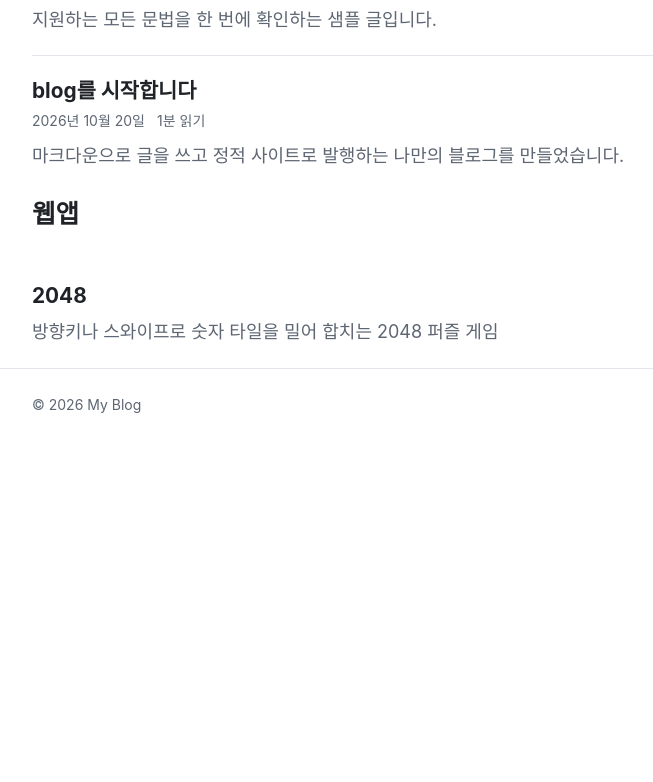
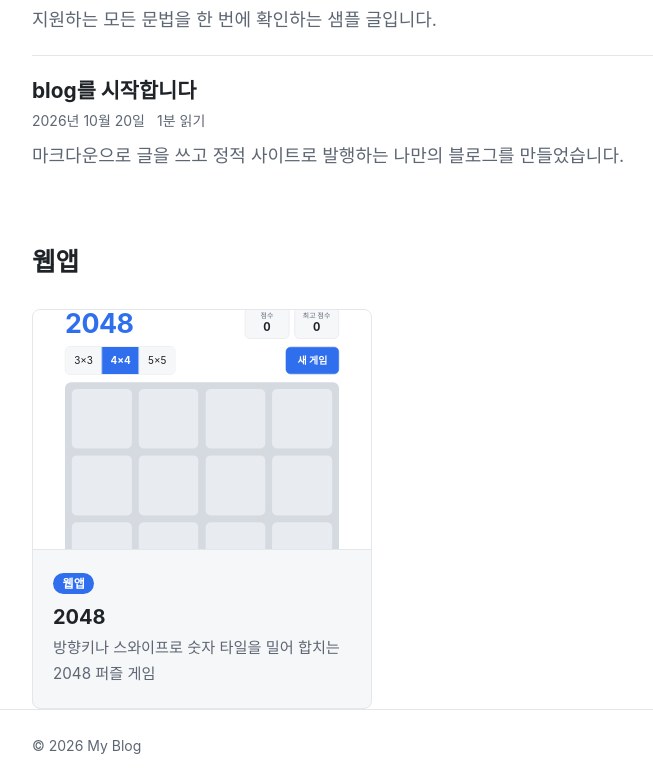
Before and after one commit to totonyj/my-blog, a plain HTML site: page index.html in a window 1280 px wide. Shown: the part 487-1269 px from the top of the page, without its empty margins (258-911 px from the left). Before the commit the page ends 928 px from the top, so only its background shows below. Drawn offline with Linux system fonts and the light colour scheme.

Commit message:
Deploy site (app cards)
Co-Authored-By: Claude Sonnet 5.5 <noreply@anthropic.com>

```diff
--- a/css/style.css
+++ b/css/style.css
@@ -160,3 +160,41 @@ main { padding-top: 2rem; padding-bottom: 3rem; }
 @media (prefers-reduced-motion: reduce) {
   * { transition: none !important; }
 }
+
+/* 웹앱 카드 */
+.apps { margin-top: 3rem; }
+.app-grid { list-style: none; margin: 0; padding: 0; display: grid; gap: 1.25rem; grid-template-columns: 1fr; }
+.app-card {
+  position: relative; overflow: hidden;
+  background: var(--surface); border: 1px solid var(--border); border-radius: var(--radius);
+  transition: transform 0.2s, box-shadow 0.2s, border-color 0.2s;
+}
+.app-card:hover { transform: translateY(-4px); border-color: var(--accent); box-shadow: 0 10px 24px rgba(0, 0, 0, 0.12); }
+.app-card-link { display: block; color: inherit; text-decoration: none; }
+.app-preview {
+  position: relative; height: 240px; overflow: hidden;
+  background: var(--bg); border-bottom: 1px solid var(--border);
+  pointer-events: none;
+}
+/* 480x800 크기로 렌더링한 앱을 축소해 가운데에 맞춘다 */
+.app-preview iframe {
+  position: absolute; top: -2.5rem; left: 50%;
+  width: 480px; height: 800px; border: 0; overflow: hidden;
+  transform: translateX(-50%) scale(0.62); transform-origin: top center;
+}
+.app-info { position: relative; padding: 1rem 1.25rem 1.25rem; }
+.app-info h3 { margin: 0.35rem 0 0.25rem; font-size: 1.25rem; line-height: 1.4; }
+.app-info p { margin: 0; color: var(--text-muted); font-size: 0.95rem; }
+.app-badge {
+  display: inline-block; padding: 0 0.6rem; border-radius: 999px;
+  font-size: 0.75rem; font-weight: 700; color: var(--bg); background: var(--accent);
+}
+.app-card-link:focus-visible { outline: 2px solid var(--accent); outline-offset: -2px; }
+
+@media (min-width: 768px) {
+  .app-grid { grid-template-columns: repeat(2, 1fr); }
+}
+
+@media (prefers-reduced-motion: reduce) {
+  .app-card:hover { transform: none; }
+}
--- a/index.html
+++ b/index.html
@@ -50,13 +50,23 @@
         <p>마크다운으로 글을 쓰고 정적 사이트로 발행하는 나만의 블로그를 만들었습니다.</p>
       </li>
     </ul>
-    <h2 class="page-title">웹앱</h2>
-    <ul class="post-list">
-      <li class="post-item">
-        <h2><a href="apps/2048/index.html">2048</a></h2>
-        <p>방향키나 스와이프로 숫자 타일을 밀어 합치는 2048 퍼즐 게임</p>
-      </li>
-    </ul>
+    <section class="apps">
+      <h2 class="page-title">웹앱</h2>
+      <ul class="app-grid">
+        <li class="app-card">
+          <a class="app-card-link" href="apps/2048/index.html">
+            <div class="app-preview" aria-hidden="true" inert>
+              <iframe src="apps/2048/index.html" title="" tabindex="-1" loading="lazy" scrolling="no"></iframe>
+            </div>
+            <div class="app-info">
+              <span class="app-badge">웹앱</span>
+              <h3>2048</h3>
+              <p>방향키나 스와이프로 숫자 타일을 밀어 합치는 2048 퍼즐 게임</p>
+            </div>
+          </a>
+        </li>
+      </ul>
+    </section>
   </main>
   <footer class="site-footer">
     <div class="container">© 2026 My Blog</div>
```
